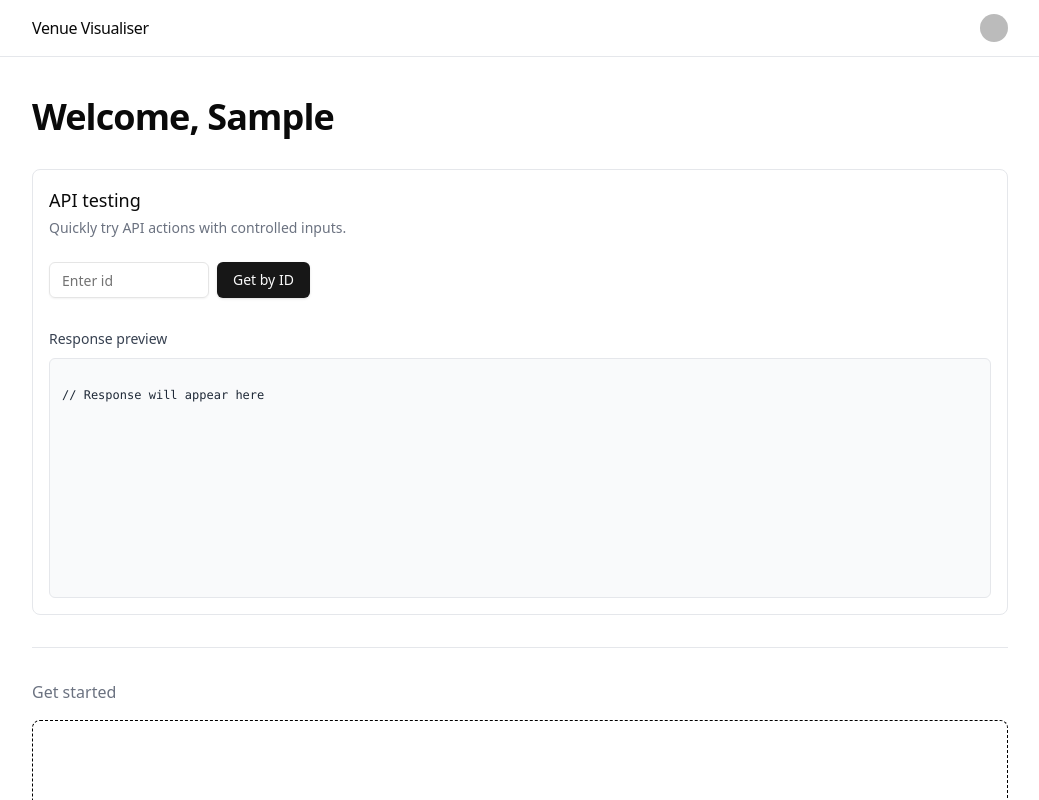
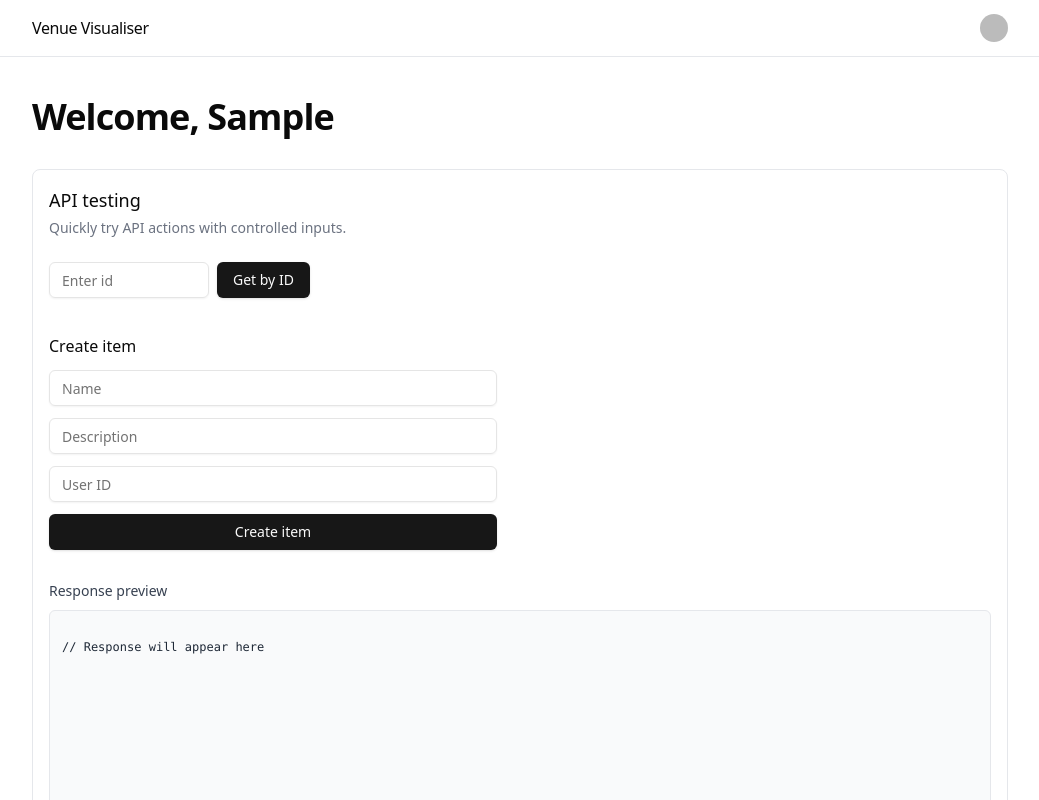
Before and after one commit to mustafaj17/venue_visualiser, a Next.js app: page /dashboard in a window 1280 px wide. Shown: the top 800 px of the page, without its empty margins (120-1159 px from the left). Built offline with nearby package versions, Linux system fonts and the light colour scheme; no server answers; sample sign-in values are in the browser's storage; some icons are missing.

Commit message:
item creation (userId to be moved to BE later)

```diff
--- a/app/api/items/route.ts
+++ b/app/api/items/route.ts
@@ -1,3 +1,36 @@
+import { createItem } from "@/lib/server/items-helpers";
+
 export async function GET() {
   return Response.json({ items: [{ id: 1, name: "Hello, world!" }] });
 }
+
+export async function POST(request: Request) {
+  try {
+    const body = await request.json();
+    const { name, description, userId } = body ?? {};
+
+    // Type validation and white space removal
+    if (
+      typeof name !== "string" ||
+      typeof description !== "string" ||
+      typeof userId !== "string" ||
+      name.trim() === "" ||
+      description.trim() === "" ||
+      userId.trim() === ""
+    ) {
+      return Response.json(
+        {
+          ok: false,
+          error: "Missing or invalid fields: name, description, userId",
+        },
+        { status: 400 }
+      );
+    }
+
+    const item = await createItem({ name, description, userId });
+    return Response.json({ ok: true, item }, { status: 201 });
+  } catch (error) {
+    const message = error instanceof Error ? error.message : String(error);
+    return Response.json({ ok: false, error: message }, { status: 500 });
+  }
+}
--- a/components/dashboard/api-testing-panel.tsx
+++ b/components/dashboard/api-testing-panel.tsx
@@ -2,9 +2,13 @@
 
 import { Button } from "@/components/ui/button";
 import { Input } from "@/components/ui/input";
-import { useQuery } from "@tanstack/react-query";
+import { useMutation, useQuery } from "@tanstack/react-query";
 import { useState } from "react";
-import { getItems } from "@/lib/frontend/api";
+import {
+  createItemApi,
+  getItems,
+  type CreateItemInput,
+} from "@/lib/frontend/api";
 
 export default function ApiTestingPanel() {
   const [itemId, setItemId] = useState("");
@@ -21,6 +25,20 @@ export default function ApiTestingPanel() {
 
   function handleGetAllItemsClick() {
     void refetch();
+  }
+
+  // TODO: MOVE USER ID TO SERVER
+  const [name, setName] = useState("");
+  const [description, setDescription] = useState("");
+  const [userId, setUserId] = useState("");
+
+  const createMutation = useMutation({
+    mutationFn: (input: CreateItemInput) => createItemApi(input),
+  });
+
+  function handleCreateSubmit(e: React.FormEvent<HTMLFormElement>) {
+    e.preventDefault();
+    createMutation.mutate({ name, description, userId });
   }
 
   let responsePreview = "\n// Response will appear here\n";
@@ -57,6 +75,47 @@ export default function ApiTestingPanel() {
           </Button>
         </div>
 
+        <form
+          className='mt-6 grid max-w-md gap-3'
+          onSubmit={handleCreateSubmit}
+          noValidate
+        >
+          <h3 className='text-md font-medium'>Create item</h3>
+          <Input
+            type='text'
+            value={name}
+            onChange={(e) => setName(e.target.value)}
+            placeholder='Name'
+          />
+          <Input
+            type='text'
+            value={description}
+            onChange={(e) => setDescription(e.target.value)}
+            placeholder='Description'
+          />
+          <Input
+            type='text'
+            value={userId}
+            onChange={(e) => setUserId(e.target.value)}
+            placeholder='User ID'
+          />
+          <Button type='submit' disabled={createMutation.isPending}>
+            {createMutation.isPending ? "Creating..." : "Create item"}
+          </Button>
+
+          {createMutation.isError ? (
+            <p className='text-sm text-red-600'>
+              {(createMutation.error as Error)?.message ??
+                "Failed to create item"}
+            </p>
+          ) : null}
+          {createMutation.isSuccess ? (
+            <pre className='rounded-md border border-green-200 bg-green-50 p-2 text-xs text-green-800'>
+              {JSON.stringify(createMutation.data, null, 2)}
+            </pre>
+          ) : null}
+        </form>
+
         <div className='mt-4'>
           <label
             className='text-sm font-medium text-gray-700'
--- a/lib/frontend/api.ts
+++ b/lib/frontend/api.ts
@@ -6,3 +6,14 @@ export async function getItems(id?: string): Promise<any> {
   });
   return response.data;
 }
+
+export type CreateItemInput = {
+  name: string;
+  description: string;
+  userId: string;
+};
+
+export async function createItemApi(input: CreateItemInput): Promise<any> {
+  const response = await axios.post("/api/items", input);
+  return response.data;
+}
--- a/lib/server/items-helpers.ts
+++ b/lib/server/items-helpers.ts
@@ -9,3 +9,16 @@ export async function getItemById(id: string): Promise<Item | null> {
     .limit(1);
   return rows[0] ?? null;
 }
+
+export async function createItem(params: {
+  name: string;
+  description: string;
+  userId: string;
+}): Promise<Item> {
+  const { name, description, userId } = params;
+  const rows = await db
+    .insert(ItemsTable)
+    .values({ name, description, userId })
+    .returning();
+  return rows[0];
+}
```
